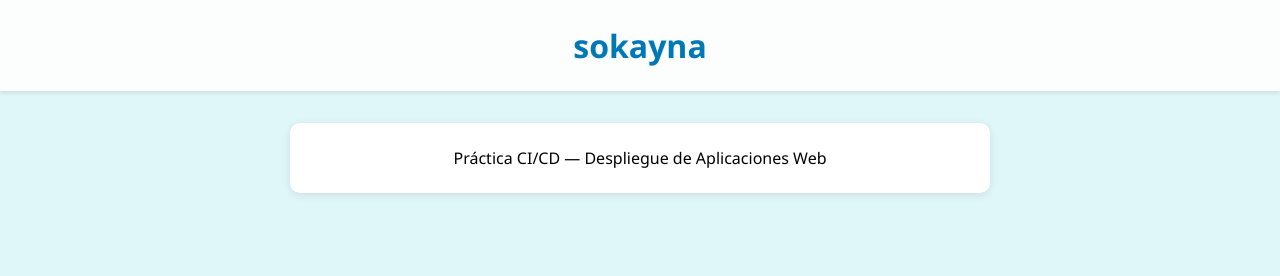
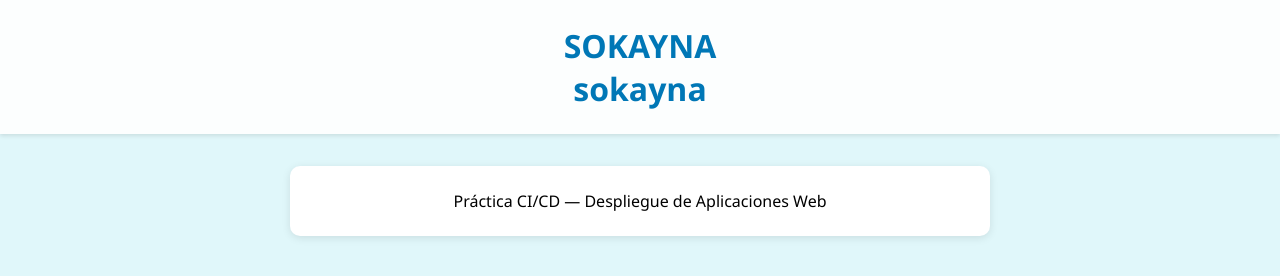
Before and after one commit to suky-sk/Practica7-2, a plain HTML site: page index.html in a window 1280 px wide. Drawn offline with Linux system fonts and the light colour scheme.

Commit message:
deploy: 993ab0b988907914c4500d02c024c6d0f714d3d1

```diff
--- a/index.html
+++ b/index.html
@@ -3,11 +3,13 @@
 <head>
     <meta charset="UTF-8">
     <meta name="viewport" content="width=device-width, initial-scale=1.0">
+    <title>Página de SOKAYNA</title>
     <title>Página de sokayna</title>
     <link rel="stylesheet" href="style.css">
 </head>
 <body>
     <header>
+        <h1>SOKAYNA</h1>
         <h1>sokayna</h1>
     </header>
 
```
